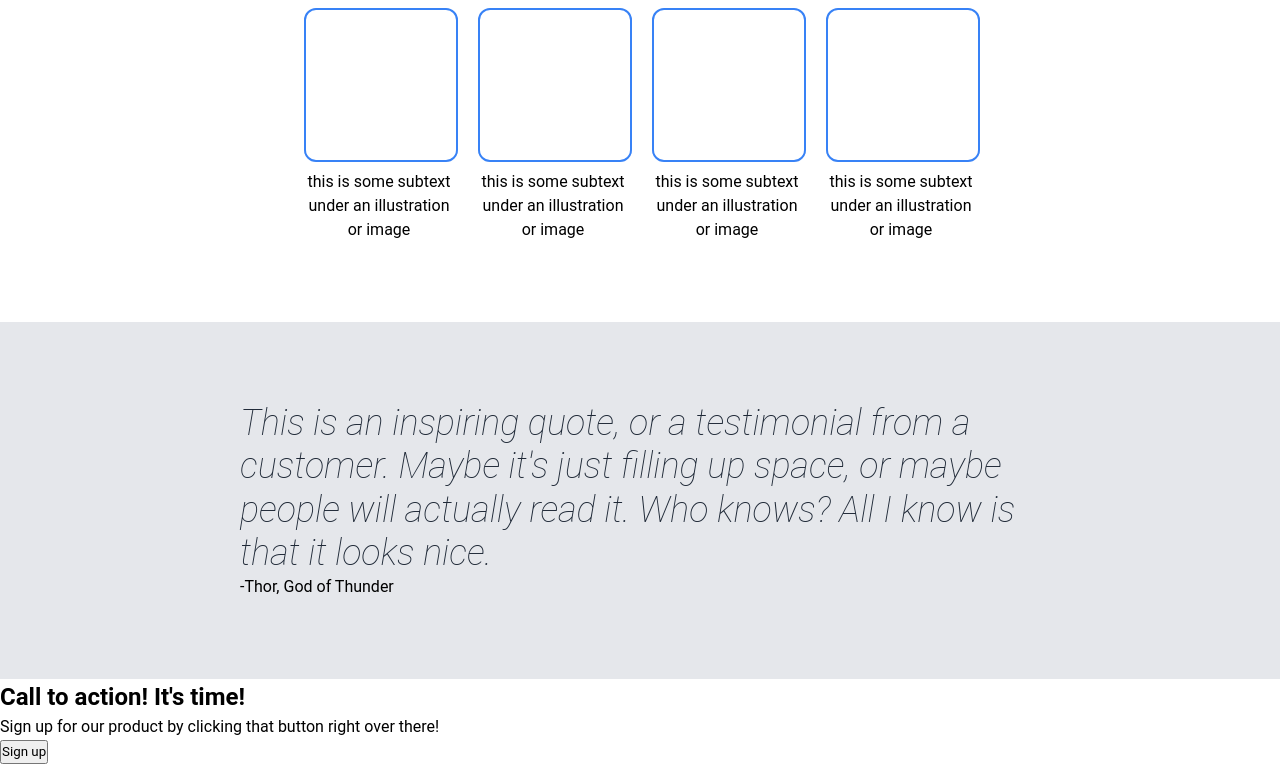
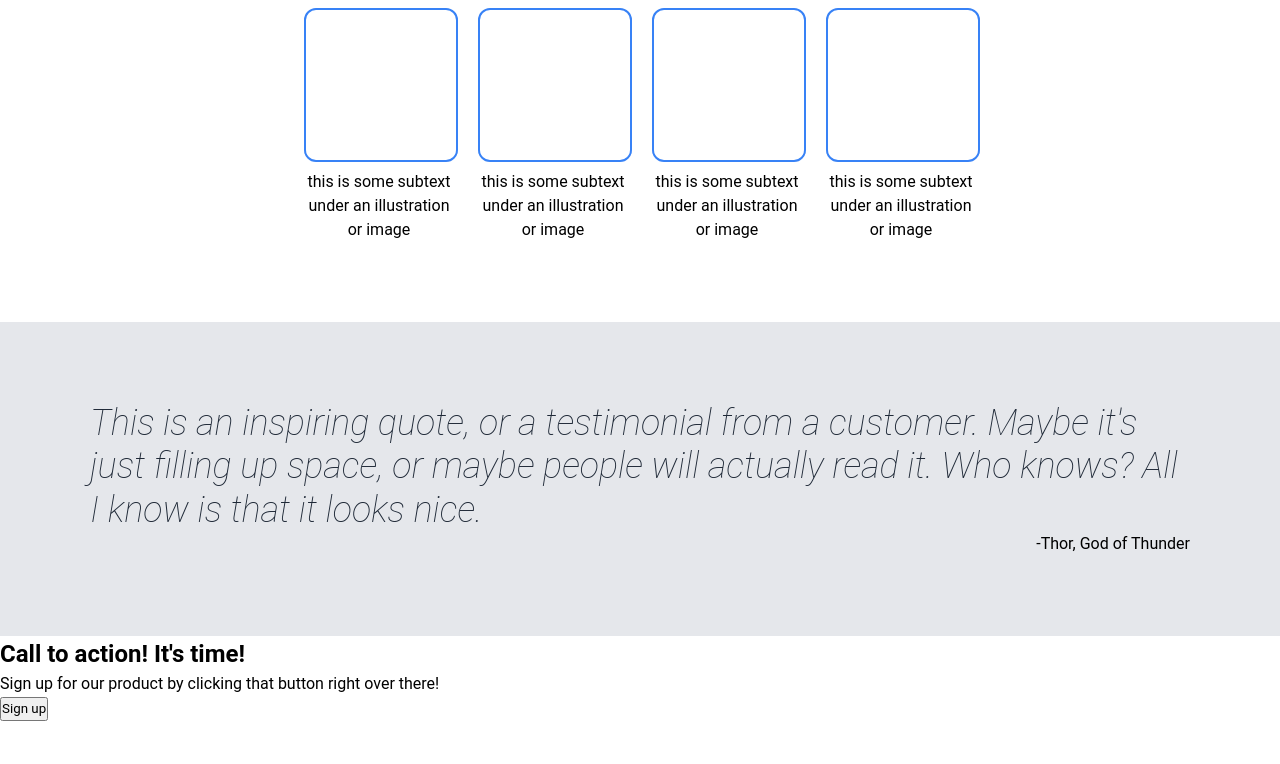
Before and after one commit to realaeeron/odin-landingpage, a plain HTML site: page index.html in a window 1280 px wide. Shown: the part 609-1373 px from the top of the page. After the commit the page ends 1330 px from the top, so only its background shows below. Drawn offline with Linux system fonts and the light colour scheme.

Commit message:
Add the quote thrid section

```diff
--- a/style.css
+++ b/style.css
@@ -152,7 +152,7 @@ h1 {
 }
 
 .quote-wrapper {
-    width: 800px;
+    /* width: 800px; */
     display: flex;
     flex-direction: column;
 }
@@ -166,5 +166,5 @@ h1 {
 }
 
 .quote_name-align-right {
-    align-self: right;
+    align-self: flex-end;
 }
```
